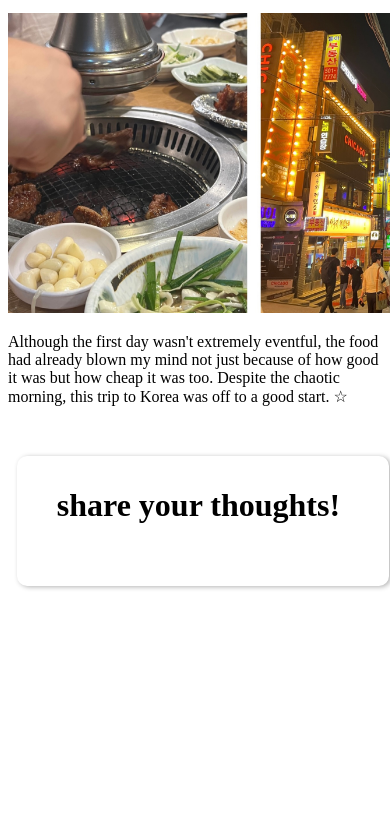
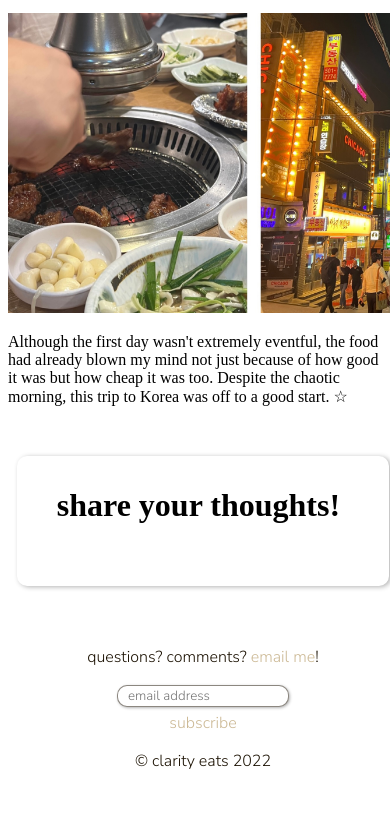
Before and after one commit to clairefuzzyelephant/clarity-eats, a Gatsby site: page /koreaDay1/ in a window 390 px wide. Shown: the part 2893-3717 px from the top of the page. Before the commit the page ends 3539 px from the top, so only its background shows below. Built offline with nearby package versions, Linux system fonts and the light colour scheme; Gatsby itself is replaced by a stand-in of ours.

Commit message:
footer on single post page

```diff
--- a/src/styling/footer.css
+++ b/src/styling/footer.css
@@ -5,7 +5,7 @@
     height: 100px;
     margin-left: 0px;
     padding-left: 0px;
-    padding-top: 25px;
+    padding-top: 0px;
     padding-bottom: 25px;
     width: 100vw;
     /* background-color: red; */
@@ -58,6 +58,7 @@
         left: 0px;
         bottom: 0px;
         height: 150px;
+        padding-top: 0px;
         /* margin-left: 0px;
         padding-left: 0px;
         padding-top: 25px;
--- a/src/templates/single-post.js
+++ b/src/templates/single-post.js
@@ -2,6 +2,7 @@ import React from "react";
 import { graphql, Link } from "gatsby";
 import "../styling/single-post.css";
 import { Disqus } from 'gatsby-plugin-disqus';
+import Footer from "./Footer";
 
 export default function BlogPost({ data }) {
   const post = data.markdownRemark
@@ -30,6 +31,7 @@ export default function BlogPost({ data }) {
           config={disqusConfig}
        />
       </div>
+      <Footer />
     </div>
   )
 }
```
